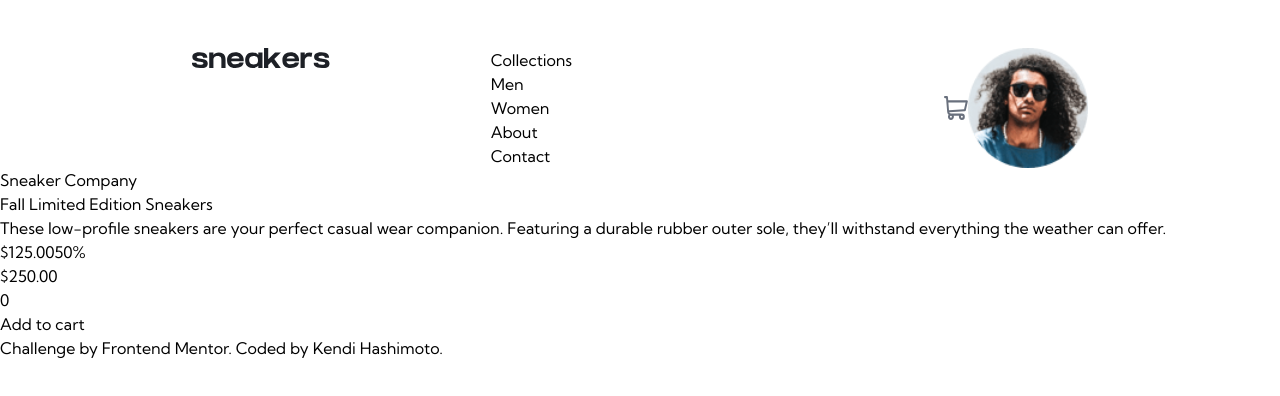
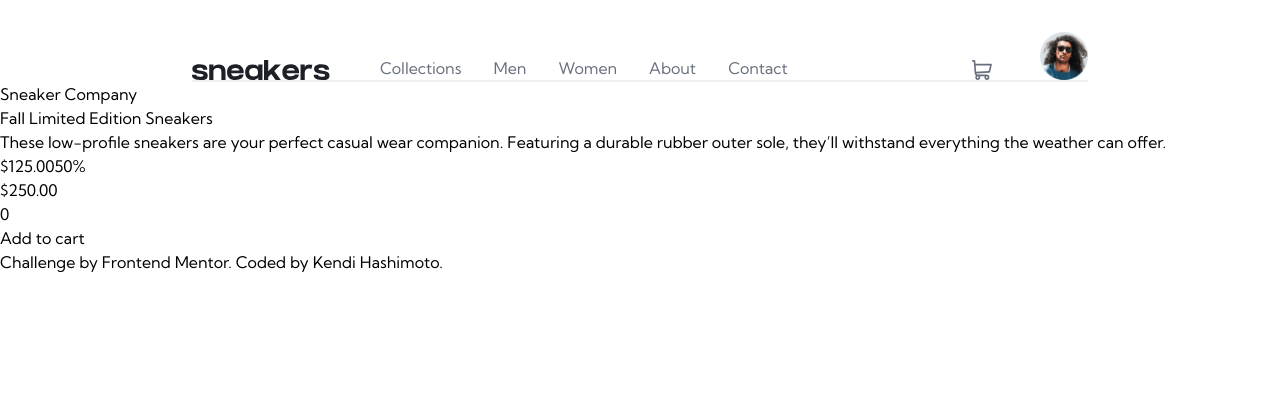
Before and after one commit to KendiHashimoto/Sneakers-ecommerce, a website built with Vite: page index.html in a window 1280 px wide. Built offline with nearby package versions, Linux system fonts and the light colour scheme.

Commit message:
Navbar modifies

```diff
--- a/index.html
+++ b/index.html
@@ -16,28 +16,31 @@
 
   <!-- NAVBAR -->
   <header>
-    <div class="flex mt-12 mx-48">
-      <div class="w-1/2">
-        <img src="assets/images/logo.svg" alt="Sneakers logo">
+    <div class="navbar">
+      <div class="self-end w-logo">
+        <img class="cursor-pointer" src="assets/images/logo.svg" alt="Sneakers logo">
       </div>
 
-      <div class="w-1/2">
-        <nav class="">
-          <ul>
-            <li><a href="#">Collections</a></li>
-            <li><a href="#">Men</a></li>
-            <li><a href="#">Women</a></li>
-            <li><a href="#">About</a></li>
-            <li><a href="#">Contact</a></li>
+      <div class="self-end">
+        <nav>
+          <ul class="flex gap-8">
+            <li class="links"><a href="#">Collections</a></li>
+            <li class="links"><a href="#">Men</a></li>
+            <li class="links"><a href="#">Women</a></li>
+            <li class="links"><a href="#">About</a></li>
+            <li class="links"><a href="#">Contact</a></li>
           </ul>
         </nav>
       </div>
 
-      <div class="flex w-1/2 justify-end content-center">
-        <img class="w-6 h-6 self-center" src="assets/images/icon-cart.svg" alt="Cart icon">
-        <img class="" src="assets/images/image-avatar.png" alt="User avatar">
+      <div class="justify-end">
+        <div class="flex justify-end gap-12">
+          <img class="w-5 h-5 self-end cursor-pointer" src="assets/images/icon-cart.svg" alt="Cart icon">
+          <img class="w-12 cursor-pointer" src="assets/images/image-avatar.png" alt="User avatar">
+        </div>
       </div>
     </div>
+    <div class="border mx-48 opacity-[0.06]"></div>
   </header>
 
   <!-- MAIN -->
--- a/src/tailwind.css
+++ b/src/tailwind.css
@@ -3,5 +3,12 @@
 @tailwind utilities;
 
 @layer components {
+  .navbar {
+    @apply grid grid-cols-navbar
+    mt-8 mx-48 gap-12;
+  }
 
+  .links {
+    @apply text-darkGrayishBlue;
+  }
 }
--- a/tailwind.config.cjs
+++ b/tailwind.config.cjs
@@ -17,7 +17,14 @@ module.exports = {
       white: "hsl(0, 0%, 100%)",
       black: "hsl(0, 0%, 0%)", // with 75% opacity for lightbox background
     },
-    extend: {},
+    extend: {
+      gridTemplateColumns: {
+        navbar: "1fr 6fr 1fr",
+      },
+      spacing: {
+        logo: "140px",
+      },
+    },
   },
   plugins: [],
 }
```
